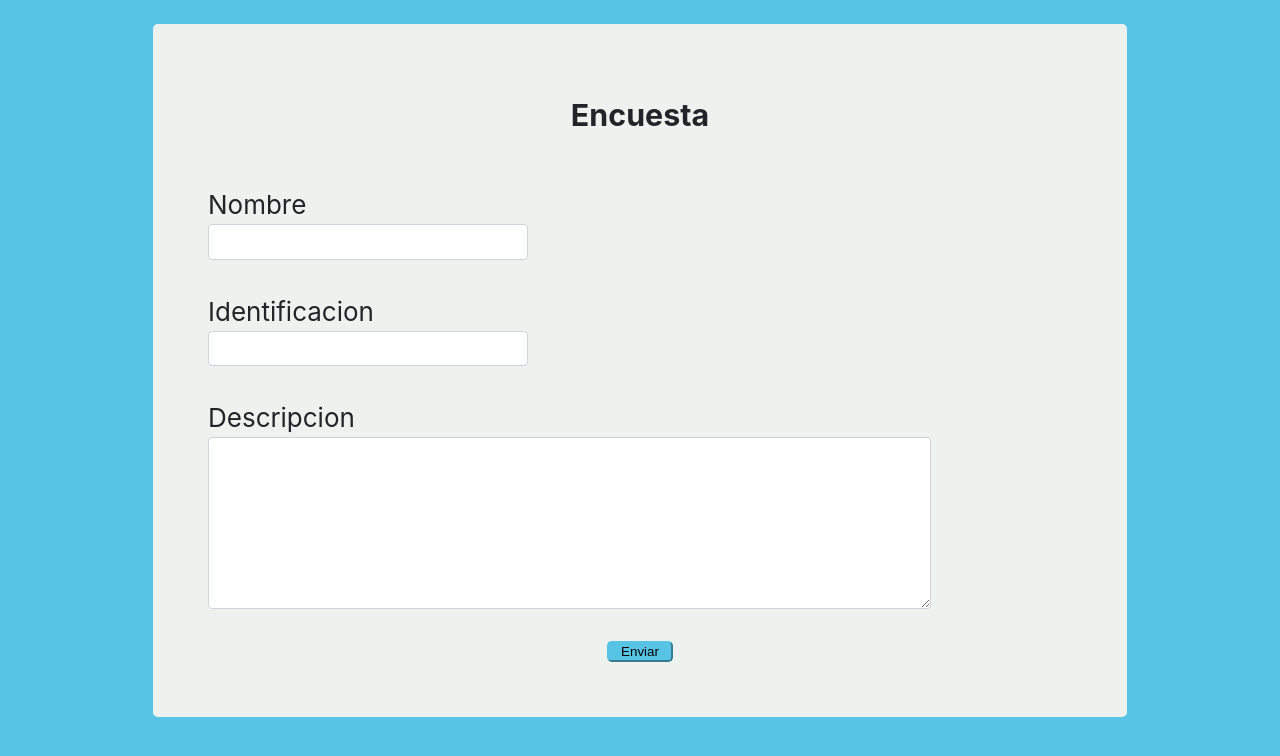
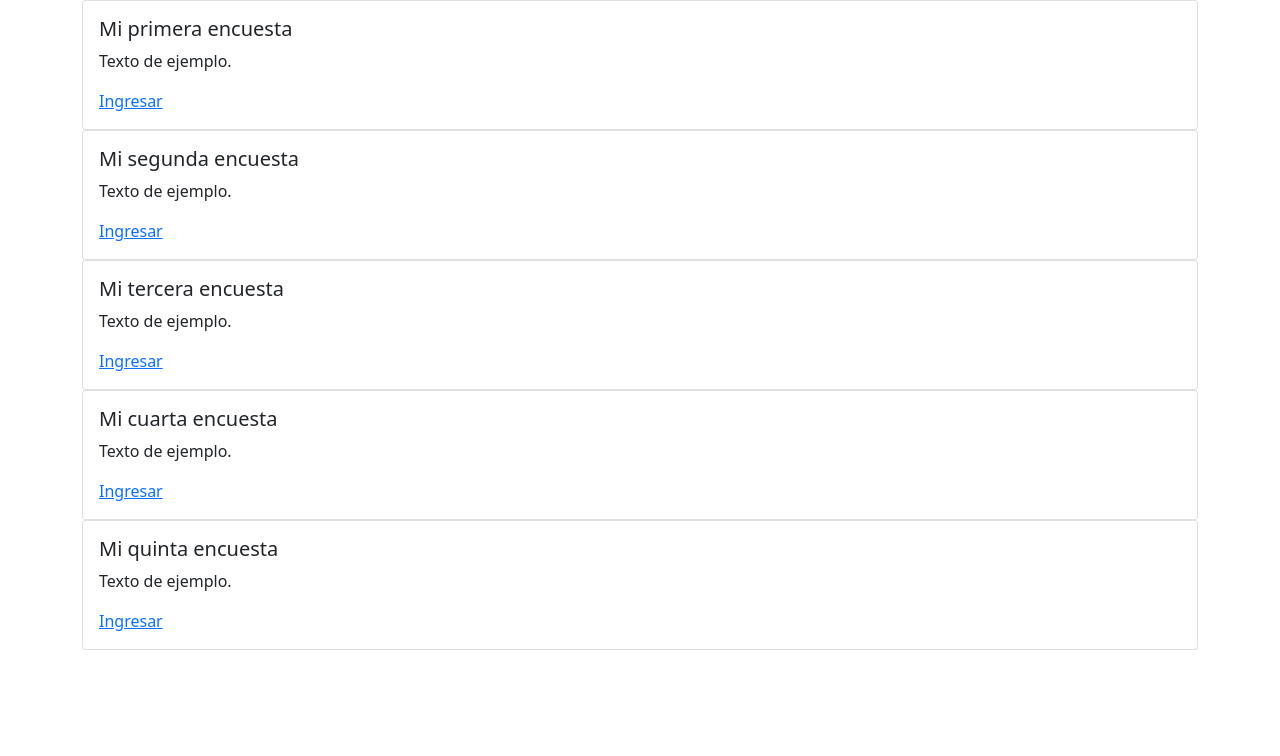
Before and after one commit to bmasias1/www, a React (Create React App) app: page /Encuesta in a window 1280 px wide. Shown: the top 756 px of the page. Built offline with nearby package versions, Linux system fonts and the light colour scheme.

Commit message:
Se añade Encuesta

```diff
--- a/package.json
+++ b/package.json
@@ -6,8 +6,11 @@
     "@testing-library/jest-dom": "^5.11.4",
     "@testing-library/react": "^11.1.0",
     "@testing-library/user-event": "^12.1.10",
+    "bootstrap": "^5.0.2",
     "react": "^17.0.2",
+    "react-bootstrap": "^2.0.0-beta.4",
     "react-dom": "^17.0.2",
+    "react-router-dom": "^5.2.0",
     "react-scripts": "4.0.3",
     "reactstrap": "^8.9.0",
     "web-vitals": "^1.0.1"
--- a/src/App.js
+++ b/src/App.js
@@ -2,14 +2,18 @@ import React, { Component} from 'react';
 import ReactDOM from 'react-dom';
 import './App.css';
 import Formularios from './components/Formularios';
-import {Collapse,Navbar,NavbarToggler,NavbarBrand,Nav,NavItem,NavLink,UncontrolledDropdown,DropdownToggle,DropdownMenu,DropdownItem,NavbarText} from 'reactstrap';
+import Encuesta from './Encuesta';
+import { BrowserRouter as Router, Switch, Route, Link } from 'react-router-dom';
 
 class App extends Component {
   render(){
   return (
-    <header className= 'AppHeader'>
-      <Formularios></Formularios>
-    </header>
+    <Router>
+      <Switch>
+        <Route exact path='/' component={Formularios} />
+        <Route path='/Encuesta' component={Encuesta} />
+      </Switch>
+    </Router>
   );
   }
 }
--- /dev/null
+++ b/src/Encuesta.js
@@ -0,0 +1,37 @@
+import './App.css';
+import data from './data/data.json';
+import {Card, Container, Row, Col} from 'react-bootstrap'
+
+const getEncuesta = (data) => {
+  return data;
+};
+
+const arr = getEncuesta(data);
+
+function Encuesta() {
+  const newdata = arr.map( ( arr ) => {
+    return (
+      <>
+      <Card key = {arr.id} mb = {4}>
+        <Card.Body>
+          <Card.Title>{arr.titulo}</Card.Title>
+          <Card.Text>{arr.descripcion}</Card.Text>
+          <Card.Link href="#">Ingresar</Card.Link>
+        </Card.Body>
+      </Card>
+      </>
+    );
+  });
+  return (
+    <Container>
+      <Row>
+        <Col>
+          {newdata}
+        </Col>
+      </Row>
+    </Container>
+
+  );
+}
+
+export default Encuesta;
--- a/src/components/Formularios.js
+++ b/src/components/Formularios.js
@@ -1,5 +1,6 @@
 import React from 'react';
 import {Button, Row ,Col,  Form, FormGroup, Label, Input, FormText } from 'reactstrap';
+import {Collapse, Navbar, NavbarToggler, NavbarBrand, Nav, NavItem, NavLink, UncontrolledDropdown, DropdownToggle, DropdownMenu, DropdownItem, NavbarText} from 'reactstrap';
 import './Formularios.css';
 
 export default class Formularios extends React.Component {
--- /dev/null
+++ b/src/data/data.json
@@ -0,0 +1,27 @@
+[
+	{
+		"id": 1,
+		"titulo": "Mi primera encuesta",
+		"descripcion": "Texto de ejemplo."
+	},
+	{
+		"id": 2,
+		"titulo": "Mi segunda encuesta",
+		"descripcion": "Texto de ejemplo."
+	},
+	{
+		"id": 3,
+		"titulo": "Mi tercera encuesta",
+		"descripcion": "Texto de ejemplo."
+	},
+	{
+		"id": 4,
+		"titulo": "Mi cuarta encuesta",
+		"descripcion": "Texto de ejemplo."
+	},
+	{
+		"id": 5,
+		"titulo": "Mi quinta encuesta",
+		"descripcion": "Texto de ejemplo."
+	}
+]
--- a/src/index.js
+++ b/src/index.js
@@ -3,6 +3,7 @@ import ReactDOM from 'react-dom';
 import './index.css';
 import App from './App';
 import reportWebVitals from './reportWebVitals';
+import 'bootstrap/dist/css/bootstrap.min.css';
 
 ReactDOM.render(
   <React.StrictMode>
```
Also changed, not shown: 2 other files (tests, documents, lock files or other folders).
